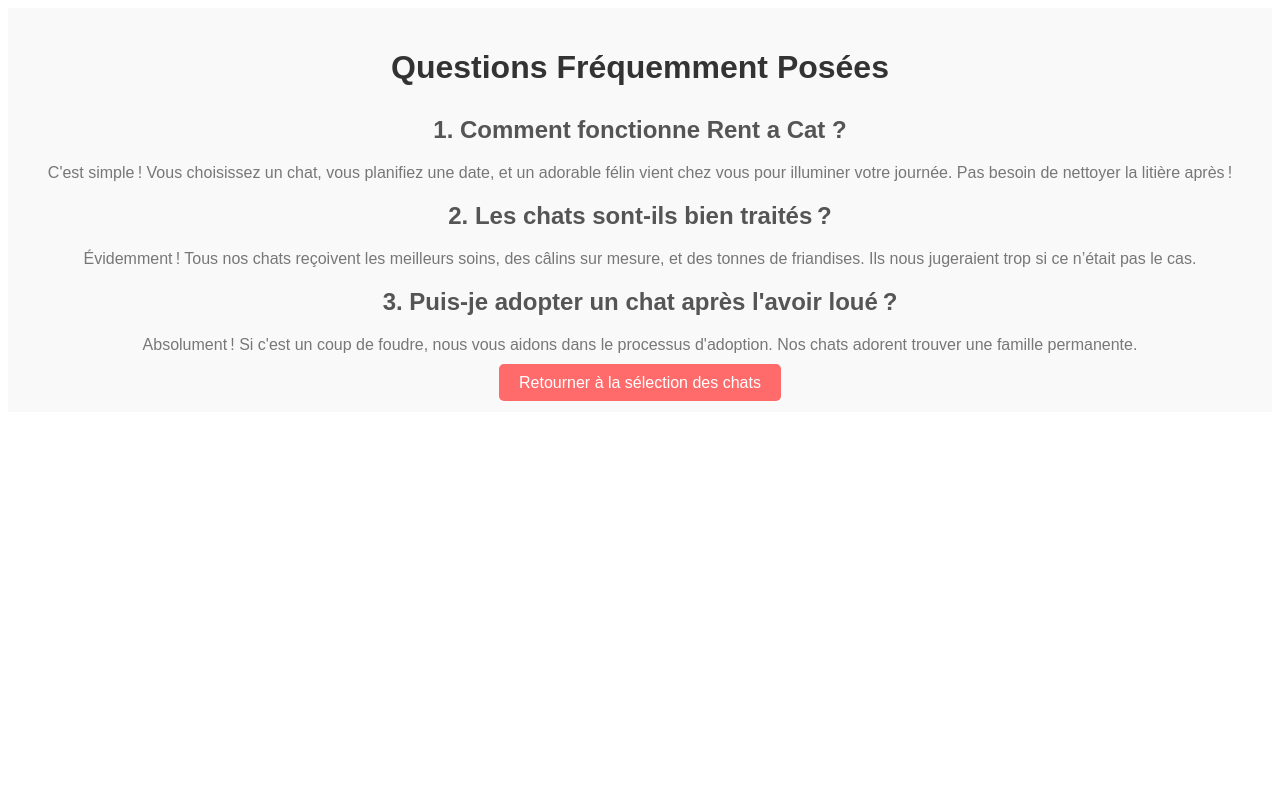
After one commit to 5pierre/rentAcat, a PHP site: page /view/faq.php in a window 1280 px wide. The commit adds this page. Run offline with PHP 8.4, Linux system fonts and the light colour scheme.

Commit message:
noel update

```diff
--- /dev/null
+++ b/view/faq.php
@@ -0,0 +1,59 @@
+<style>
+#faq-page {
+    font-family: Arial, sans-serif;
+    text-align: center;
+    padding: 20px;
+    background-color: #f9f9f9;
+}
+
+#faq-page h1 {
+    color: #333;
+    margin-bottom: 30px;
+}
+
+#faq-page .faq-section {
+    margin-bottom: 20px;
+}
+
+#faq-page h2 {
+    color: #555;
+}
+
+#faq-page p {
+    color: #777;
+}
+
+#faq-page .cta-button {
+    text-decoration: none;
+    color: white;
+    background-color: #ff6b6b;
+    padding: 10px 20px;
+    border-radius: 5px;
+}
+
+#faq-page .cta-button:hover {
+    background-color: #ff4b4b;
+}
+
+
+</style>
+<body>
+    <main id="faq-page">
+        <h1>Questions Fréquemment Posées</h1>
+        <section class="faq-section">
+            <h2>1. Comment fonctionne Rent a Cat ?</h2>
+            <p>C'est simple ! Vous choisissez un chat, vous planifiez une date, et un adorable félin vient chez vous pour illuminer votre journée. Pas besoin de nettoyer la litière après !</p>
+        </section>
+        <section class="faq-section">
+            <h2>2. Les chats sont-ils bien traités ?</h2>
+            <p>Évidemment ! Tous nos chats reçoivent les meilleurs soins, des câlins sur mesure, et des tonnes de friandises. Ils nous jugeraient trop si ce n’était pas le cas.</p>
+        </section>
+        <section class="faq-section">
+            <h2>3. Puis-je adopter un chat après l'avoir loué ?</h2>
+            <p>Absolument ! Si c'est un coup de foudre, nous vous aidons dans le processus d'adoption. Nos chats adorent trouver une famille permanente.</p>
+        </section>
+        <div class="cta">
+            <a href="?page=cat" class="cta-button">Retourner à la sélection des chats</a>
+        </div>
+    </main>
+</body>
--- a/view/loginPage.php
+++ b/view/loginPage.php
@@ -18,9 +18,7 @@
                 Mot de passe  : <input type="password" name ="password" required> <br>
                 <button type="submit">Se connecter</button>
             </form>
-            <div>
-                <p><a href="#">Mot de passe oublié ?</a></p>
-            </div>
+
             <div class="form-toggle">
                 <button onclick="toggleForm()">Pas encore inscrit ? Inscrivez-vous</button>
             </div>
--- /dev/null
+++ b/view/rentAcat.php
@@ -0,0 +1 @@
+<h1>caaaaaaaat</h1>
```
Also changed, not shown: controller/catController.php (added, +45 -0 lines), controller/router.php (+13 -5 lines), model/catModel.php (added, +28 -0 lines), view/contact.php (added, +72 -0 lines), view/usernonlogee.php (+47 -6 lines).
